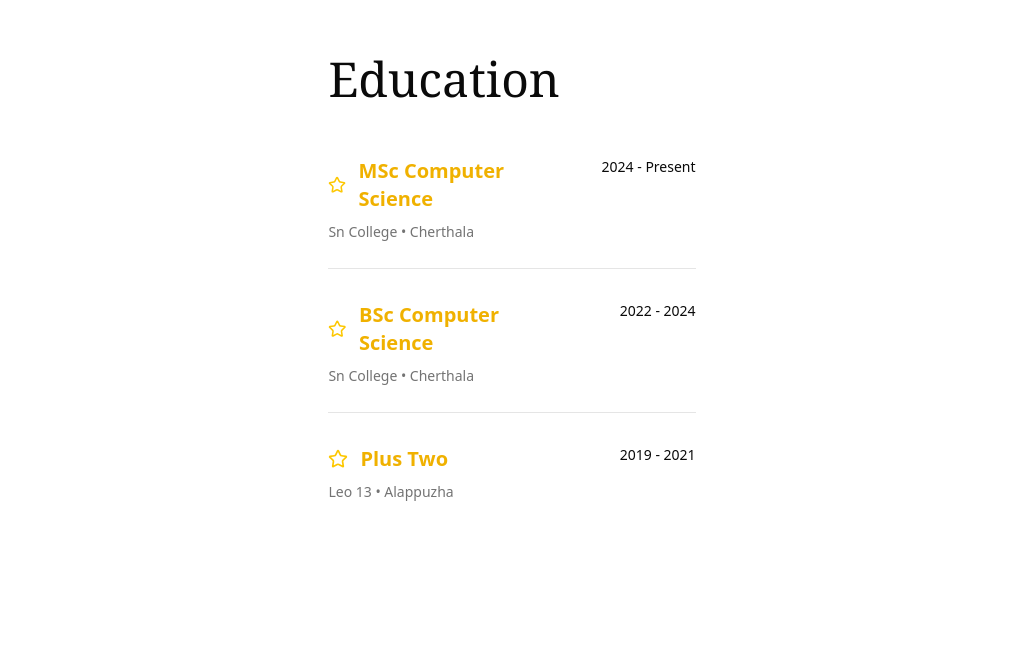
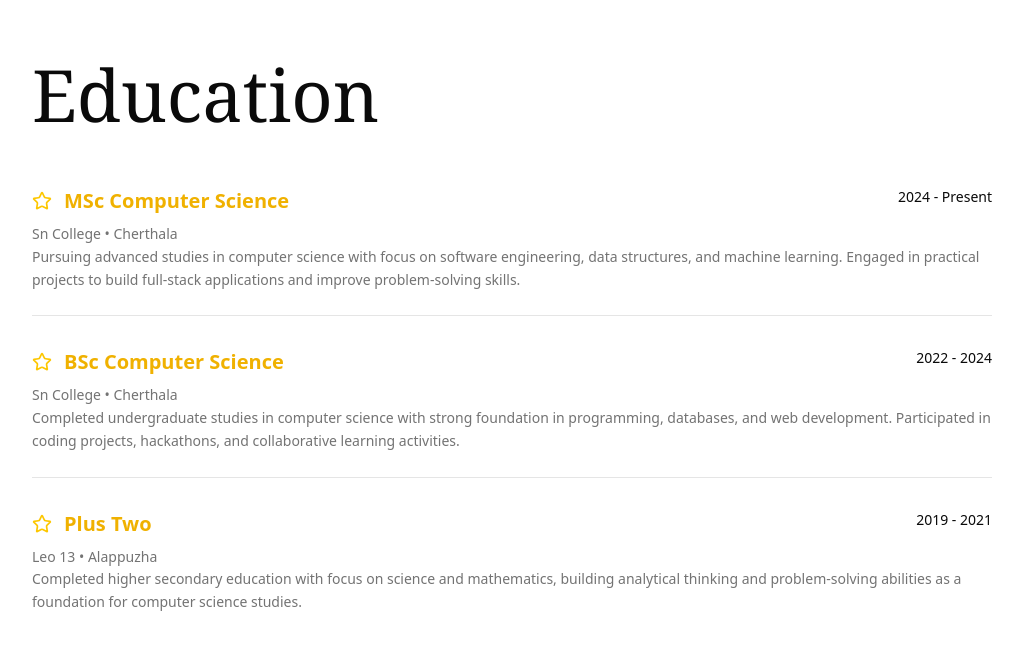
Before and after one commit to muhammedrafii/personalwebsite, a Next.js app: page / in a window 1280 px wide. Shown: the part 663-1312 px from the top of the page, without its empty margins (128-1150 px from the left). Built offline with nearby package versions, Linux system fonts and the light colour scheme.

Commit message:
Update experience5.tsx

```diff
--- a/components/experience5.tsx
+++ b/components/experience5.tsx
@@ -1,13 +1,14 @@
 "use client";
 
 import React from "react";
-import { Star } from "lucide-react";
+import { Star } from "lucide-react"; // Navbar-style icon
 
 interface ExperienceItem {
   title: string;
   details: string;
   period: string;
   company: string;
+  description: string;
 }
 
 interface Experience5Props {
@@ -23,38 +24,47 @@ const Experience5 = ({
     details: "Sn College • Cherthala",
     period: "2024 - Present",
     company: "",
+    description:
+      "Pursuing advanced studies in computer science with focus on software engineering, data structures, and machine learning. Engaged in practical projects to build full-stack applications and improve problem-solving skills.",
   },
   {
     title: "BSc Computer Science",
     details: "Sn College • Cherthala",
     period: "2022 - 2024",
     company: "",
+    description:
+      "Completed undergraduate studies in computer science with strong foundation in programming, databases, and web development. Participated in coding projects, hackathons, and collaborative learning activities.",
   },
   {
     title: "Plus Two",
     details: "Leo 13 • Alappuzha",
     period: "2019 - 2021",
     company: "",
+    description:
+      "Completed higher secondary education with focus on science and mathematics, building analytical thinking and problem-solving abilities as a foundation for computer science studies.",
   },
-  ],
+]
+
 }: Experience5Props) => {
   return (
     <section className="py-16 md:py-32">
       <div className="container mx-auto max-w-7xl">
-        {/* 🔹 Reduced title size */}
-        <h2 className="mb-12 font-serif text-3xl md:text-5xl font-medium leading-tight">
+        <h2 className="mb-12 font-serif text-4xl md:text-7xl font-medium leading-tight">
           {title}
         </h2>
 
         <div className="space-y-8">
-          {experience.map(({ title, details, period, company }, idx) => (
+          {experience.map(({ title, details, period, company, description }, idx) => (
             <div
               key={idx}
               className="border-border border-b pb-6 last:border-b-0"
             >
               <div className="flex flex-col gap-4 md:flex-row md:items-start">
                 <div className="md:w-2/3 flex items-center gap-3">
+                  {/* Star icon */}
                   <Star className="h-5 w-5 text-yellow-400" />
+
+                  {/* Highlight all titles */}
                   <h3 className="text-xl text-yellow-500 font-semibold">
                     {title}
                   </h3>
@@ -66,10 +76,8 @@ const Experience5 = ({
                 </div>
               </div>
 
-              {/* 🔹 Description removed — layout preserved */}
-              <p className="text-muted-foreground mt-2 text-sm leading-relaxed">
-                {details}
-              </p>
+              <p className="text-muted-foreground mt-2 text-sm leading-relaxed">{details}</p>
+              <p className="text-muted-foreground text-sm leading-relaxed">{description}</p>
             </div>
           ))}
         </div>
```
Lines whose indentation alone changed are shown as unchanged.
